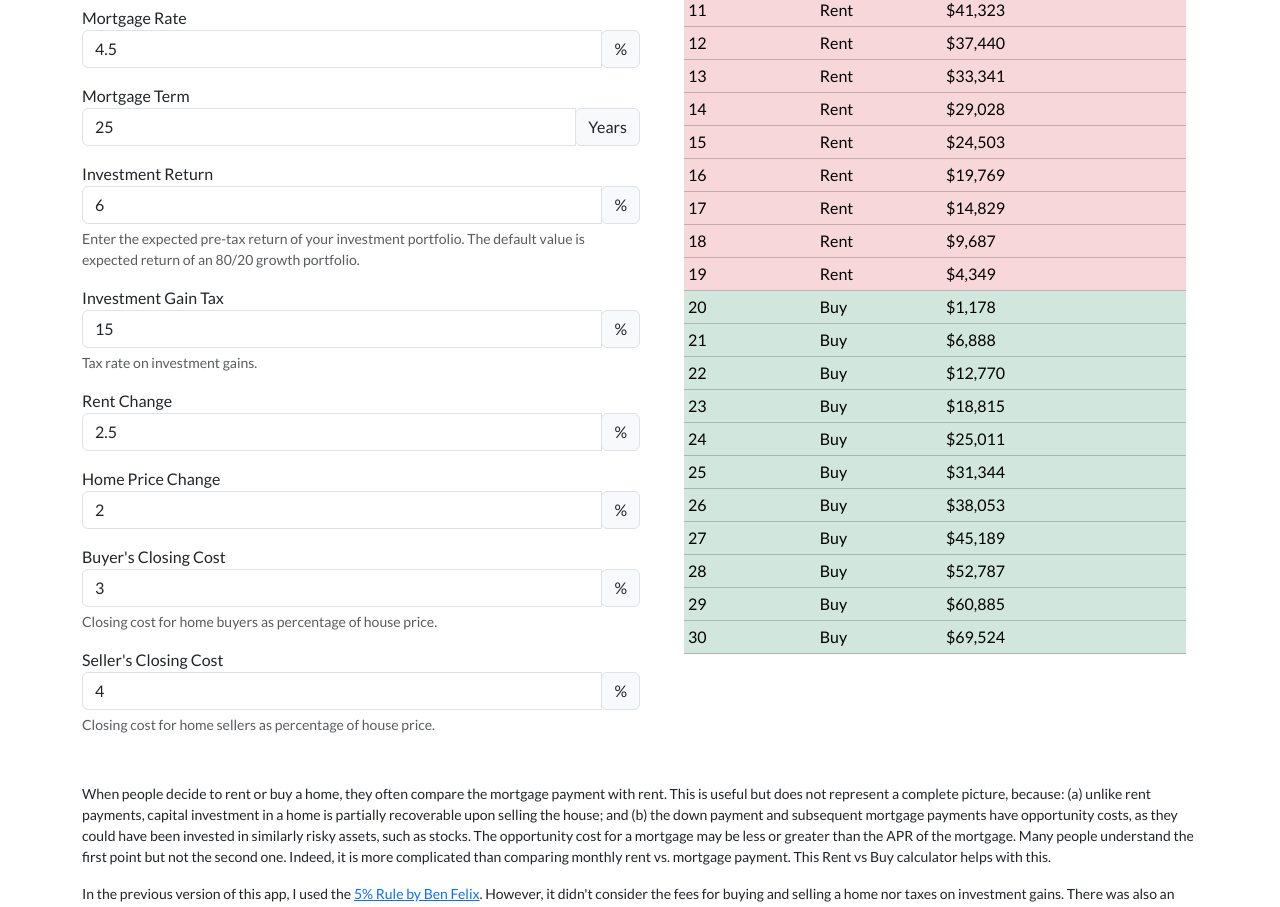
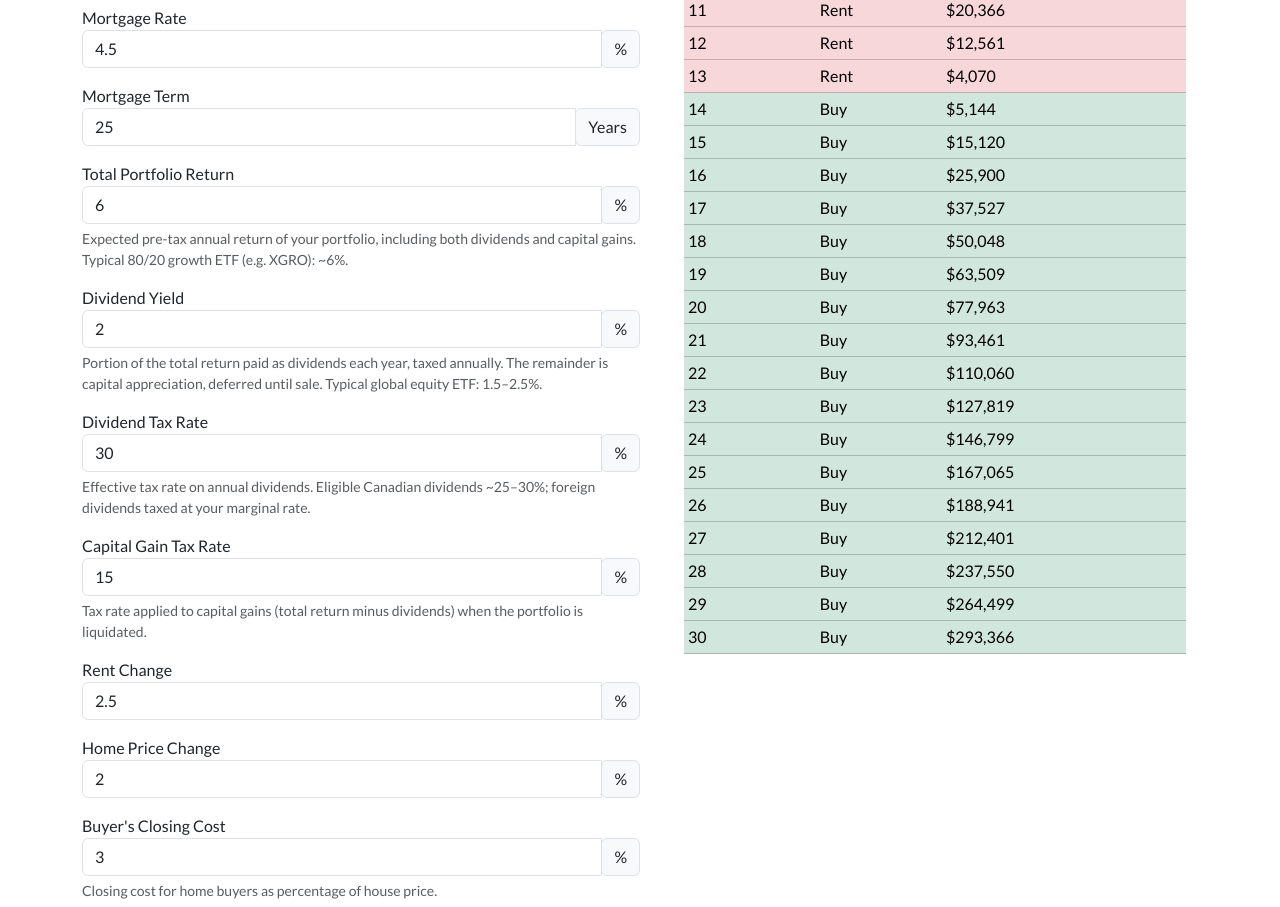
Before and after one commit to low-earth-orbit/rent-vs-buy, a React (Create React App) app: page / in a window 1280 px wide. Shown: the part 545-1452 px from the top of the page. Built offline with nearby package versions, Linux system fonts and the light colour scheme.

Commit message:
remove pro-renter bias by considering dividend tax each year

```diff
--- a/src/components/Main.jsx
+++ b/src/components/Main.jsx
@@ -16,6 +16,8 @@ const Main = () => {
     annualMortgageInterestRate: 4.5,
     mortgageTerm: 25,
     investmentReturnRate: 6,
+    dividendYield: 2,
+    dividendTaxRate: 30,
     investmentGainTax: 15,
   });
 
--- a/src/components/UserInputForm.jsx
+++ b/src/components/UserInputForm.jsx
@@ -93,8 +93,8 @@ export default function UserInputForm({ userInput, handleChange }) {
 
       <UserInputFormItem
         id="investmentReturnRate"
-        label="Investment Return"
-        helperText="Enter the expected pre-tax return of your investment portfolio. The default value is expected return of an 80/20 growth portfolio."
+        label="Total Portfolio Return"
+        helperText="Expected pre-tax annual return of your portfolio, including both dividends and capital gains. Typical 80/20 growth ETF (e.g. XGRO): ~6%."
         step="0.1"
         value={userInput.investmentReturnRate}
         onChange={(event) => {
@@ -104,9 +104,33 @@ export default function UserInputForm({ userInput, handleChange }) {
       />
 
       <UserInputFormItem
+        id="dividendYield"
+        label="Dividend Yield"
+        helperText="Portion of the total return paid as dividends each year, taxed annually. The remainder is capital appreciation, deferred until sale. Typical global equity ETF: 1.5–2.5%."
+        step="0.1"
+        value={userInput.dividendYield}
+        onChange={(event) => {
+          handleChange("dividendYield", event.target.value);
+        }}
+        appendText="%"
+      />
+
+      <UserInputFormItem
+        id="dividendTaxRate"
+        label="Dividend Tax Rate"
+        helperText="Effective tax rate on annual dividends. Eligible Canadian dividends ~25–30%; foreign dividends taxed at your marginal rate."
+        step="1"
+        value={userInput.dividendTaxRate}
+        onChange={(event) => {
+          handleChange("dividendTaxRate", event.target.value);
+        }}
+        appendText="%"
+      />
+
+      <UserInputFormItem
         id="investmentGainTax"
-        label="Investment Gain Tax"
-        helperText="Tax rate on investment gains."
+        label="Capital Gain Tax Rate"
+        helperText="Tax rate applied to capital gains (total return minus dividends) when the portfolio is liquidated."
         step="1"
         value={userInput.investmentGainTax}
         onChange={(event) => {
--- a/src/utils/math.jsx
+++ b/src/utils/math.jsx
@@ -225,6 +225,8 @@ function calculateRentersPortfolioValue({
   initialHomePrice,
   homePriceGrowthRate,
   investmentGainTax,
+  dividendYield,
+  dividendTaxRate,
 }) {
   const initialInvestment =
     (initialHomePrice * (downPaymentPercentage + buyersClosingCostPercentage)) /
@@ -236,6 +238,8 @@ function calculateRentersPortfolioValue({
   // assume surplus are invested in the middle of each year, i.e. surplus gains 1/2 year investment return within the given year.
   // use a simple calculation for the half-year investment return rate.
   const halfYearReturnFactor = 1 + investmentReturnRate / 100 / 2;
+  const dividendYieldRate = dividendYield / 100;
+  const dividendTaxFraction = dividendTaxRate / 100;
 
   for (var i = 1; i <= yearNumber; i++) {
     const surplus = calculateRentersSurplus({
@@ -251,11 +255,18 @@ function calculateRentersPortfolioValue({
       homePriceGrowthRate,
     });
 
-    bookValue += surplus;
+    // Dividends earned on start-of-year balance, taxed annually.
+    const grossDividends = portfolioValue * dividendYieldRate;
+    const afterTaxDividends = grossDividends * (1 - dividendTaxFraction);
 
+    // Portfolio grows at full gross rate, dividend tax paid out, surplus added mid-year.
     portfolioValue =
-      portfolioValue * (1 + investmentReturnRate / 100) +
+      portfolioValue * (1 + investmentReturnRate / 100) -
+      grossDividends * dividendTaxFraction +
       surplus * halfYearReturnFactor;
+
+    // After-tax dividends reinvested increase cost basis to prevent double-taxation at terminal sale.
+    bookValue += surplus + afterTaxDividends;
   }
 
   // Cost basis cannot go negative, and investment losses do not generate a
@@ -299,6 +310,8 @@ export function calculateRentersAdvantageAtYearEnd({
   homePriceGrowthRate,
   sellersClosingCostPercentage,
   investmentGainTax,
+  dividendYield,
+  dividendTaxRate,
 }) {
   const mortgagePrincipal = calculateMortgagePrincipal(
     initialHomePrice,
@@ -321,6 +334,8 @@ export function calculateRentersAdvantageAtYearEnd({
     homePriceGrowthRate,
     sellersClosingCostPercentage,
     investmentGainTax,
+    dividendYield,
+    dividendTaxRate,
   });
 
   const ownersEquity = calculateOwnersEquityAtYearEnd({
```
